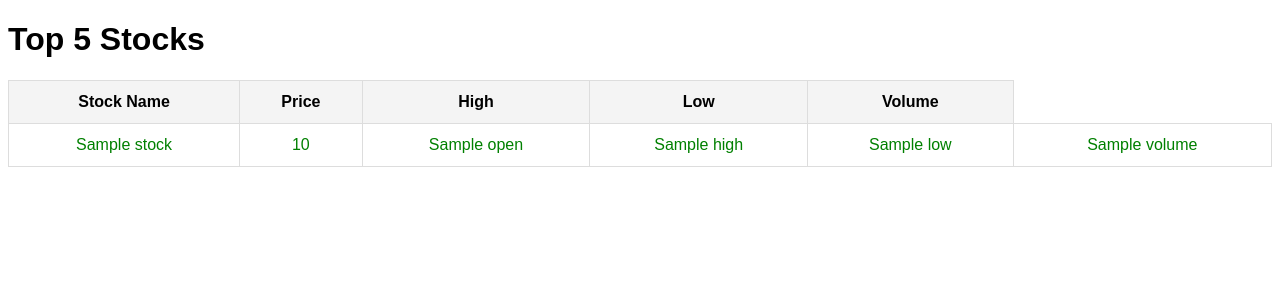
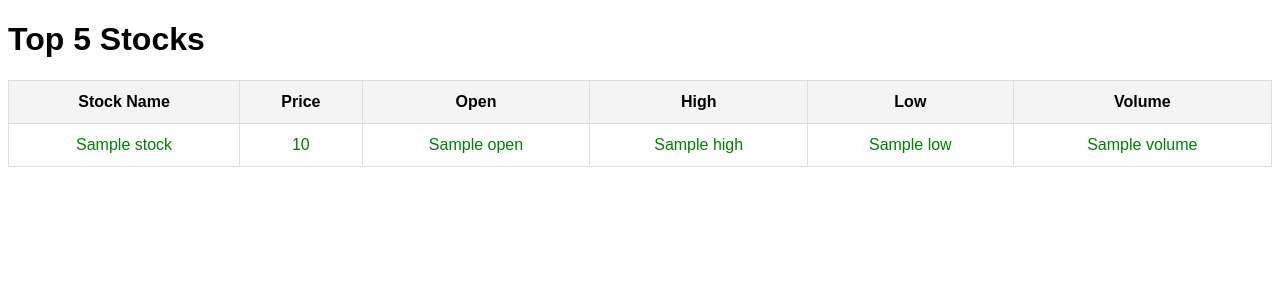
Before and after one commit to novtwadmo/stock-practicing2, a FastAPI app: template templates/index.html in a window 1280 px wide. Shown: the top 300 px of the page. Run offline with FastAPI, Linux system fonts and the light colour scheme; the template is opened without the code that fills it: most values are stand-ins (such as "Sample title", 1, 10 or a date in 2020).

Commit message:
stock-fastapi

```diff
--- a/templates/index.html
+++ b/templates/index.html
@@ -21,6 +21,7 @@
         <tr>
             <th>Stock Name</th>
             <th>Price</th>
+            <th>Open</th>
             <th>High</th>
             <th>Low</th>
             <th>Volume</th>
```
